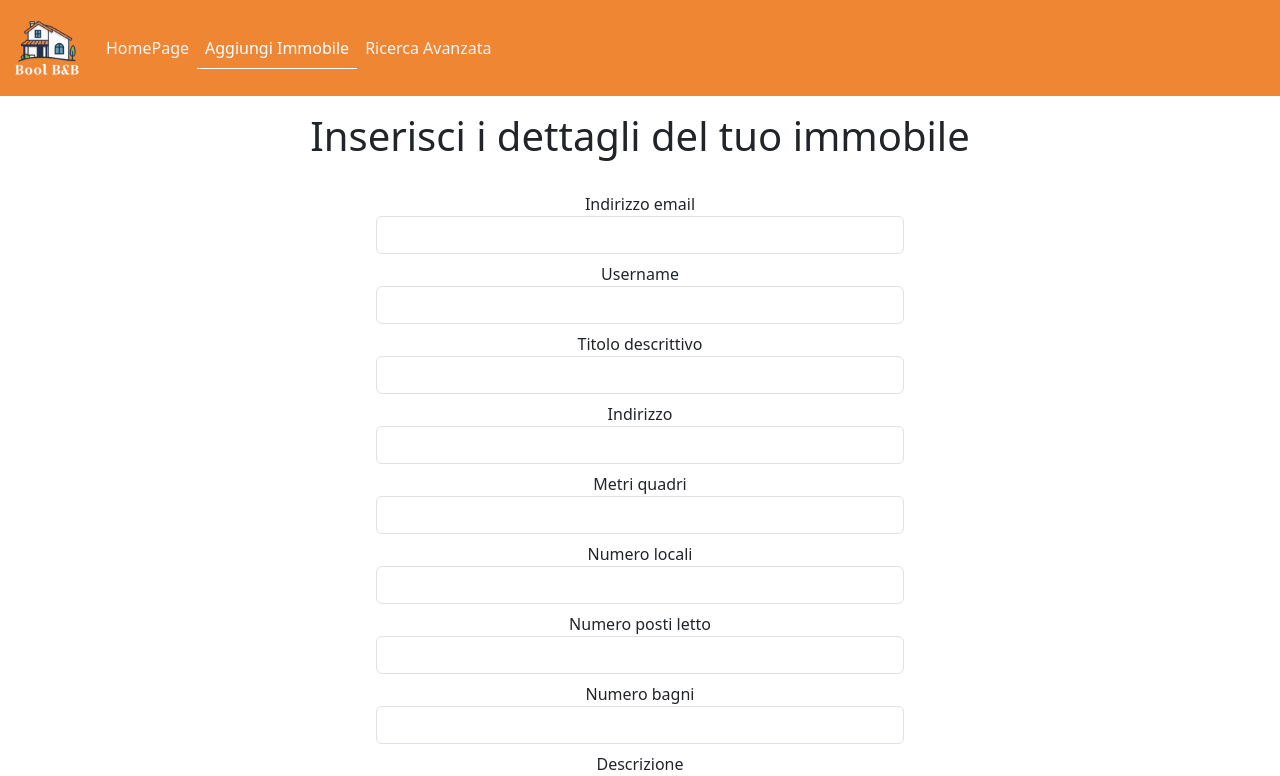
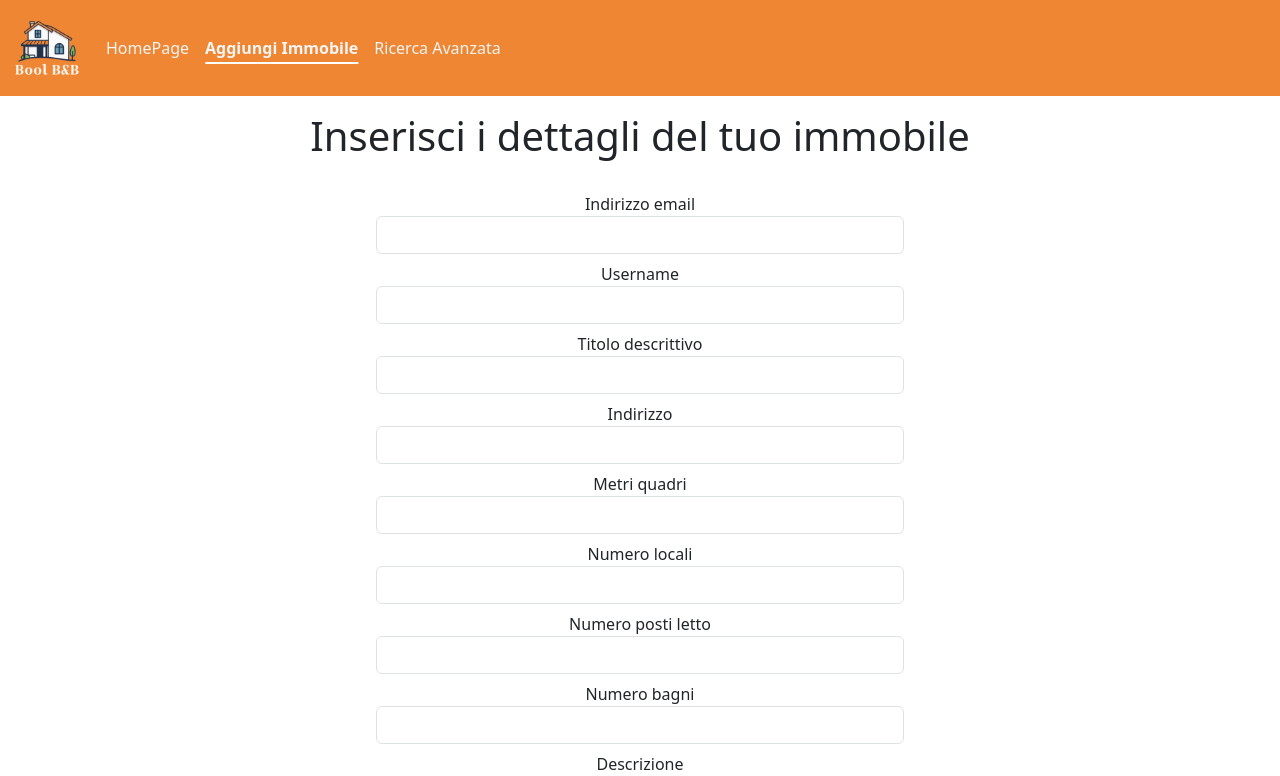
Before and after one commit to AlessandroSottosanti/bool-bnb-team-3, a React (Vite) app: page /create in a window 1280 px wide. Shown: the top 776 px of the page. Built offline with nearby package versions, Linux system fonts and the light colour scheme; no server answers.

Commit message:
feat: aggiornamento stile dei link di navigazione

```diff
--- a/src/components/AppHeader.jsx
+++ b/src/components/AppHeader.jsx
@@ -47,9 +47,9 @@ function AppHeader() {
               <ul className="navbar-nav me-auto mb-2 mb-lg-0 d-flex justify-content-center">
                 {navLinks.map((curItem, index) => {
                   return (
-                    <li className="nav-item" key={index}>
+                    <li className="nav-item mx-2" key={index}>
                       <NavLink
-                        className="nav-link"
+                        className="nav-link-elem"
                         aria-current="page"
                         to={curItem.path}
                       >
--- a/src/index.css
+++ b/src/index.css
@@ -9,7 +9,6 @@
 .navbar .container-fluid .nav-item a.nav-link.nav-link.active{
   font-weight: 500;
   color: rgb(255, 255, 255);
-  border-bottom: 1px solid white;
 }
 
 .fa-star{
@@ -83,3 +82,33 @@ a {
   background-color: #af6227;
   color: white;
 }
+
+.nav-link-elem {
+  position: relative;
+  color: white; /* Testo bianco */
+  text-decoration: none; /* Rimuove sottolineatura predefinita */
+  padding: 5px 0; /* Un po' di spazio per la barra sotto */
+  transition: color 0.3s ease-in-out;
+}
+
+.nav-link-elem::after {
+  content: "";
+  position: absolute;
+  left: 50%;
+  bottom: 0;
+  width: 0;
+  height: 2px; /* Altezza della barra */
+  background-color: rgb(255, 255, 255);
+  transition: width 0.3s ease-in-out;
+  transform: translateX(-50%);
+}
+
+.nav-link-elem:hover::after,
+.nav-link-elem.active::after {
+  background-color: white; /* Barra completamente bianca all'hover e quando attivo */
+  width: 100%;
+}
+
+.nav-link-elem.active {
+  font-weight: 600; /* Puoi rimuoverlo se non vuoi un testo più marcato */
+}
```
